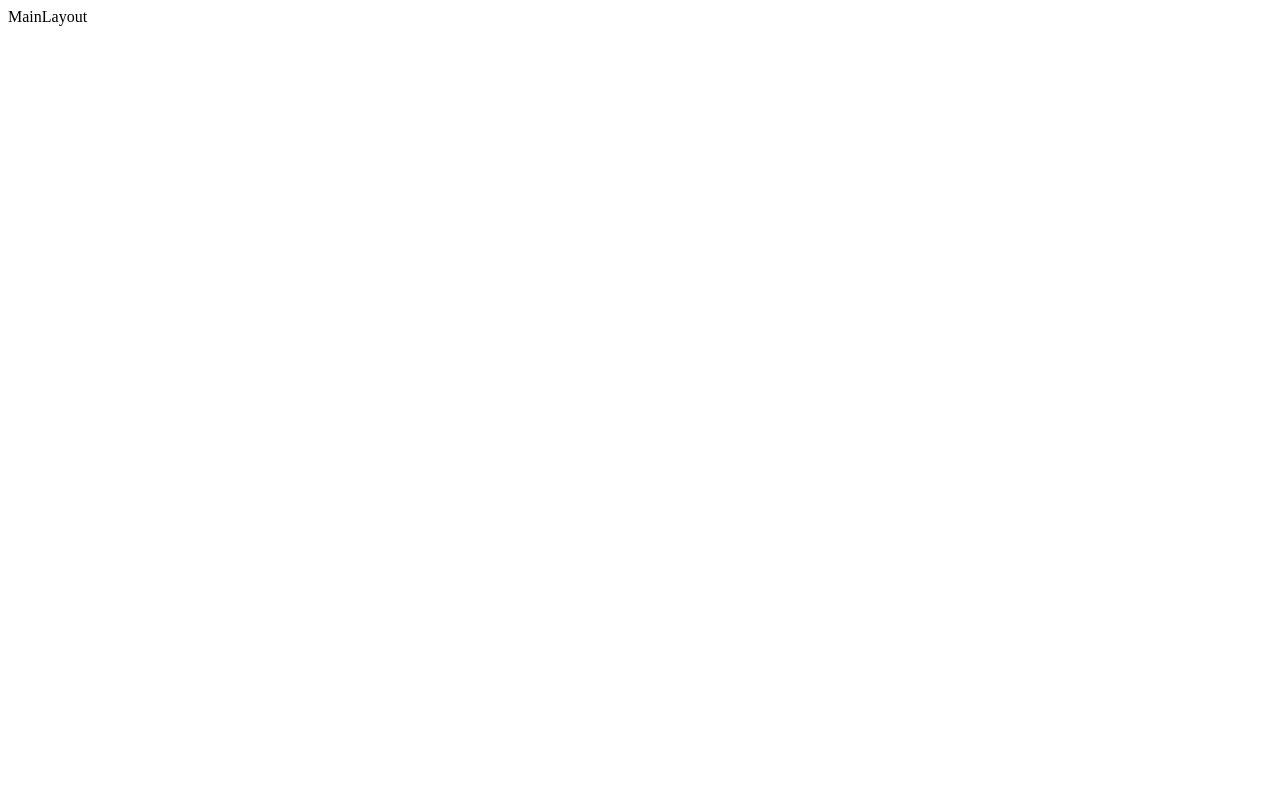
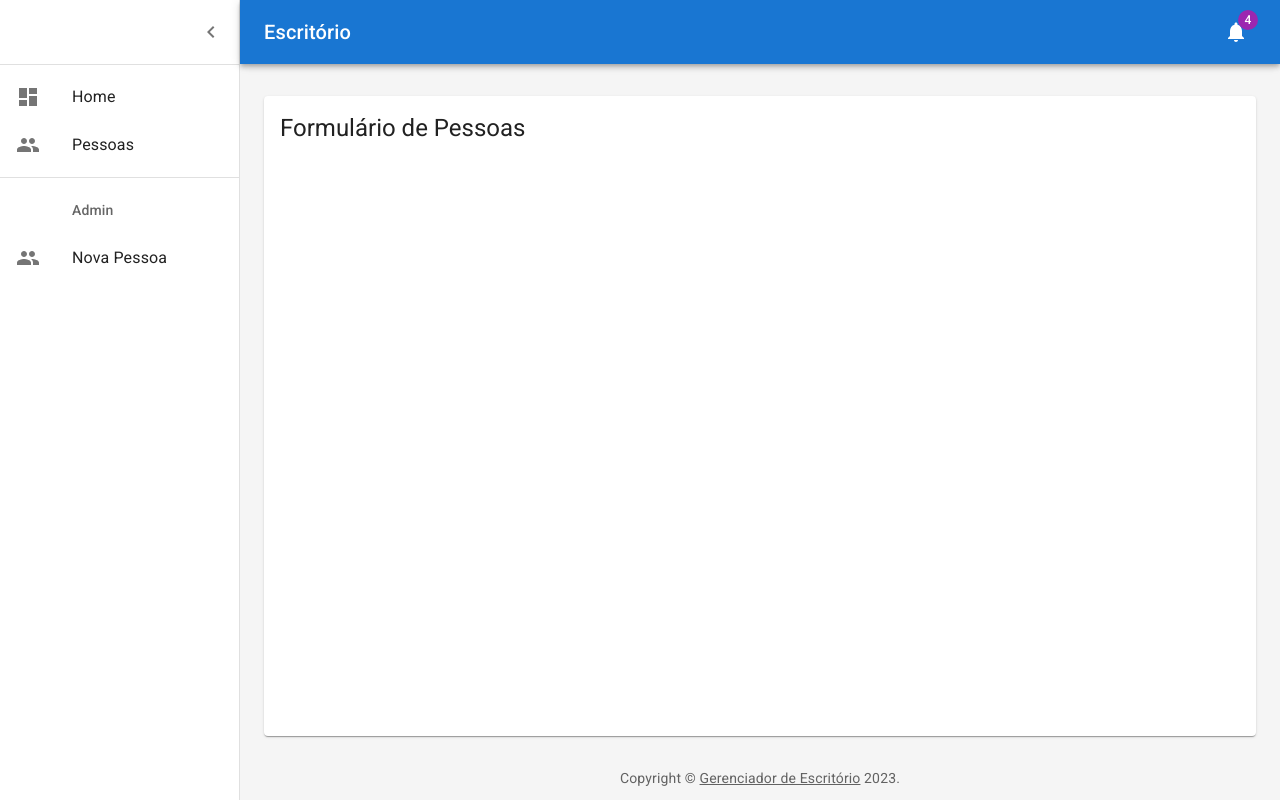
Before and after one commit to sistemaswebbrasil/escritorio-front, a React (Vite) app: page /#/persons/form in a window 1280 px wide. Before the commit this address led to /#/. Built offline with nearby package versions, Linux system fonts and the light colour scheme; sample sign-in values are in the browser's storage.

Commit message:
Adicionando o template principal do https://github.com/mui/material-ui/tree/v5.11.7/docs/data/material/getting-started/templates/dashboard

```diff
--- a/src/layout/MainLayout/index.tsx
+++ b/src/layout/MainLayout/index.tsx
@@ -1,7 +1,195 @@
-import React from "react";
+import * as React from "react";
+import { styled, createTheme, ThemeProvider } from "@mui/material/styles";
+import CssBaseline from "@mui/material/CssBaseline";
+import MuiDrawer from "@mui/material/Drawer";
+import Box from "@mui/material/Box";
+import MuiAppBar, { AppBarProps as MuiAppBarProps } from "@mui/material/AppBar";
+import Toolbar from "@mui/material/Toolbar";
+import List from "@mui/material/List";
+import Typography from "@mui/material/Typography";
+import Divider from "@mui/material/Divider";
+import IconButton from "@mui/material/IconButton";
+import Badge from "@mui/material/Badge";
+import Container from "@mui/material/Container";
+import Grid from "@mui/material/Grid";
+import Paper from "@mui/material/Paper";
+import Link from "@mui/material/Link";
+import MenuIcon from "@mui/icons-material/Menu";
+import ChevronLeftIcon from "@mui/icons-material/ChevronLeft";
+import NotificationsIcon from "@mui/icons-material/Notifications";
+import { mainListItems, secondaryListItems } from "./listItems";
+import { Outlet } from "react-router-dom";
 
-function MainLayout() {
-  return <div>MainLayout</div>;
+function Copyright(props: any) {
+  return (
+    <Typography
+      variant="body2"
+      color="text.secondary"
+      align="center"
+      {...props}
+    >
+      {"Copyright © "}
+      <Link color="inherit" href="https://rejaneemicheleadvocacia.com.br/">
+        Gerenciador de Escritório
+      </Link>{" "}
+      {new Date().getFullYear()}
+      {"."}
+    </Typography>
+  );
 }
 
-export default MainLayout;
+const drawerWidth: number = 240;
+
+interface AppBarProps extends MuiAppBarProps {
+  open?: boolean;
+}
+
+const AppBar = styled(MuiAppBar, {
+  shouldForwardProp: (prop) => prop !== "open",
+})<AppBarProps>(({ theme, open }) => ({
+  zIndex: theme.zIndex.drawer + 1,
+  transition: theme.transitions.create(["width", "margin"], {
+    easing: theme.transitions.easing.sharp,
+    duration: theme.transitions.duration.leavingScreen,
+  }),
+  ...(open && {
+    marginLeft: drawerWidth,
+    width: `calc(100% - ${drawerWidth}px)`,
+    transition: theme.transitions.create(["width", "margin"], {
+      easing: theme.transitions.easing.sharp,
+      duration: theme.transitions.duration.enteringScreen,
+    }),
+  }),
+}));
+
+const Drawer = styled(MuiDrawer, {
+  shouldForwardProp: (prop) => prop !== "open",
+})(({ theme, open }) => ({
+  "& .MuiDrawer-paper": {
+    position: "relative",
+    whiteSpace: "nowrap",
+    width: drawerWidth,
+    transition: theme.transitions.create("width", {
+      easing: theme.transitions.easing.sharp,
+      duration: theme.transitions.duration.enteringScreen,
+    }),
+    boxSizing: "border-box",
+    ...(!open && {
+      overflowX: "hidden",
+      transition: theme.transitions.create("width", {
+        easing: theme.transitions.easing.sharp,
+        duration: theme.transitions.duration.leavingScreen,
+      }),
+      width: theme.spacing(7),
+      [theme.breakpoints.up("sm")]: {
+        width: theme.spacing(9),
+      },
+    }),
+  },
+}));
+
+const mdTheme = createTheme();
+
+function DashboardContent() {
+  const [open, setOpen] = React.useState(true);
+  const toggleDrawer = () => {
+    setOpen(!open);
+  };
+
+  return (
+    <ThemeProvider theme={mdTheme}>
+      <Box sx={{ display: "flex" }}>
+        <CssBaseline />
+        <AppBar position="absolute" open={open}>
+          <Toolbar
+            sx={{
+              pr: "24px", // keep right padding when drawer closed
+            }}
+          >
+            <IconButton
+              edge="start"
+              color="inherit"
+              aria-label="open drawer"
+              onClick={toggleDrawer}
+              sx={{
+                marginRight: "36px",
+                ...(open && { display: "none" }),
+              }}
+            >
+              <MenuIcon />
+            </IconButton>
+            <Typography
+              component="h1"
+              variant="h6"
+              color="inherit"
+              noWrap
+              sx={{ flexGrow: 1 }}
+            >
+              Escritório
+            </Typography>
+            <IconButton color="inherit">
+              <Badge badgeContent={4} color="secondary">
+                <NotificationsIcon />
+              </Badge>
+            </IconButton>
+          </Toolbar>
+        </AppBar>
+        <Drawer variant="permanent" open={open}>
+          <Toolbar
+            sx={{
+              display: "flex",
+              alignItems: "center",
+              justifyContent: "flex-end",
+              px: [1],
+            }}
+          >
+            <IconButton onClick={toggleDrawer}>
+              <ChevronLeftIcon />
+            </IconButton>
+          </Toolbar>
+          <Divider />
+          <List component="nav">
+            {mainListItems}
+            <Divider sx={{ my: 1 }} />
+            {secondaryListItems}
+          </List>
+        </Drawer>
+        <Box
+          component="main"
+          sx={{
+            backgroundColor: (theme) =>
+              theme.palette.mode === "light"
+                ? theme.palette.grey[100]
+                : theme.palette.grey[900],
+            flexGrow: 1,
+            height: "100vh",
+            overflow: "auto",
+          }}
+        >
+          <Toolbar />
+          <Container maxWidth="lg" sx={{ mt: 4, mb: 4 }}>
+            <Grid container spacing={3}>
+              <Grid item xs={12}>
+                <Paper
+                  sx={{
+                    p: 2,
+                    flexGrow: 1,
+                    height: "80vh",
+                    overflow: "auto",
+                  }}
+                >
+                  <Outlet />
+                </Paper>
+              </Grid>
+            </Grid>
+            <Copyright sx={{ pt: 4 }} />
+          </Container>
+        </Box>
+      </Box>
+    </ThemeProvider>
+  );
+}
+
+export default function Dashboard() {
+  return <DashboardContent />;
+}
--- /dev/null
+++ b/src/layout/MainLayout/listItems.tsx
@@ -0,0 +1,43 @@
+import * as React from "react";
+import ListItemButton from "@mui/material/ListItemButton";
+import ListItemIcon from "@mui/material/ListItemIcon";
+import ListItemText from "@mui/material/ListItemText";
+import ListSubheader from "@mui/material/ListSubheader";
+import DashboardIcon from "@mui/icons-material/Dashboard";
+import ShoppingCartIcon from "@mui/icons-material/ShoppingCart";
+import PeopleIcon from "@mui/icons-material/People";
+import BarChartIcon from "@mui/icons-material/BarChart";
+import LayersIcon from "@mui/icons-material/Layers";
+import AssignmentIcon from "@mui/icons-material/Assignment";
+import { Link } from "react-router-dom";
+
+export const mainListItems = (
+  <React.Fragment>
+    <ListItemButton component={Link} to="/">
+      <ListItemIcon>
+        <DashboardIcon />
+      </ListItemIcon>
+      <ListItemText primary="Home" />
+    </ListItemButton>
+    <ListItemButton component={Link} to="/persons">
+      <ListItemIcon>
+        <PeopleIcon />
+      </ListItemIcon>
+      <ListItemText primary="Pessoas" />
+    </ListItemButton>
+  </React.Fragment>
+);
+
+export const secondaryListItems = (
+  <React.Fragment>
+    <ListSubheader component="div" inset>
+      Admin
+    </ListSubheader>
+    <ListItemButton component={Link} to="/persons/form">
+      <ListItemIcon>
+        <PeopleIcon />
+      </ListItemIcon>
+      <ListItemText primary="Nova Pessoa" />
+    </ListItemButton>
+  </React.Fragment>
+);
--- a/src/pages/persons/PersonsForm.tsx
+++ b/src/pages/persons/PersonsForm.tsx
@@ -1,7 +1,15 @@
 import React from "react";
+import { Grid } from "@mui/material";
+import { Typography } from "@mui/material";
 
 function PersonsForm() {
-  return <div>PersonsForm</div>;
+  return (
+    <Grid container rowSpacing={4.5} columnSpacing={2.75}>
+      <Grid item xs={12} sx={{ mb: -2.25 }}>
+        <Typography variant="h5">Formulário de Pessoas</Typography>
+      </Grid>
+    </Grid>
+  );
 }
 
 export default PersonsForm;
--- a/src/pages/persons/index.tsx
+++ b/src/pages/persons/index.tsx
@@ -1,7 +1,15 @@
 import React from "react";
+import { Grid } from "@mui/material";
+import { Typography } from "@mui/material";
 
 function persons() {
-  return <div>persons</div>;
+  return (
+    <Grid container rowSpacing={4.5} columnSpacing={2.75}>
+      <Grid item xs={12} sx={{ mb: -2.25 }}>
+        <Typography variant="h5">Lista de Pessoas</Typography>
+      </Grid>
+    </Grid>
+  );
 }
 
 export default persons;
```
